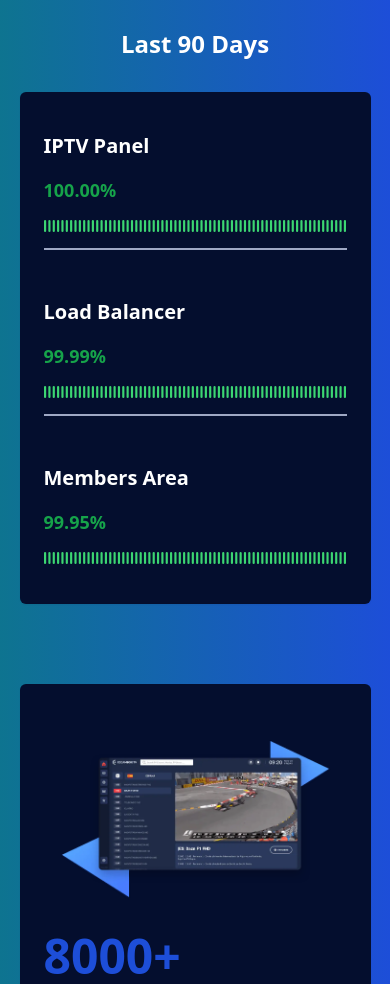
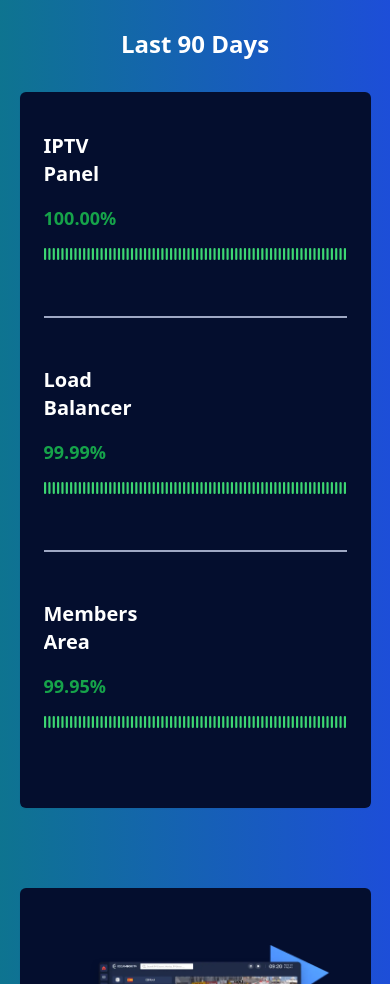
Before and after one commit to umair-asad-bhatti/REACT-responsive-frontend-project, a React (Create React App) app: page / in a window 390 px wide. Shown: the part 2244-3228 px from the top of the page. Built offline with nearby package versions, Linux system fonts and the light colour scheme.

Commit message:
fixed fotter

```diff
--- a/src/Components/ProgressBar.jsx
+++ b/src/Components/ProgressBar.jsx
@@ -1,19 +1,19 @@
 import React from 'react'
 import greenBar from '../assets/greenBar.svg'
+import './style.css'
 
 const ProgressBar = ({ mainHeading, perHeading, instruction }) => {
     return (
-        <div className='flex md:items-center items-start flex-wrap md:flex-row flex-col justify-between gap-4 overflow-hidden  py-4'>
-            <h1 className='dark:text-white text-blue-darkmdbg font-semibold text-xl'>{mainHeading}</h1>
+        <div className='wrapper flex md:items-center items-start  md:flex-row flex-col justify-between gap-4 overflow-hidden  py-4'>
+            <h1 className='dark:text-white w-[100px]  text-blue-darkmdbg font-semibold text-xl'>{mainHeading}</h1>
             <h1 className='text-green-600 font-bold text-lg'>{perHeading}</h1>
             <img src={greenBar} alt="" />
-            <div className=' md:block hidden w-6 h-6 rounded-full bg-green-800 p-1'>
+            <div className='blink w-6 h-6 rounded-full bg-green-800 p-1'>
                 <div className='bg-green-500 w-full h-full rounded-full animate-fade'>
-
 
                 </div>
             </div>
-            <h1 className='text-green-600 font-bold text-lg md:block hidden'>{instruction}</h1>
+            <h1 className='text-green-600 font-bold text-lg md:block hidden instruction'>{instruction}</h1>
         </div>
     )
 }
--- /dev/null
+++ b/src/Components/style.css
@@ -0,0 +1,22 @@
+@media only screen and (max-width:1080px) {
+
+    .blink,
+    .instruction {
+        opacity: 0;
+        display: hidden;
+        justify-content: space-between;
+        align-items: center;
+
+
+    }
+}
+
+@media only screen and (max-width:700px) {
+
+    .wrapper {
+        flex-direction: column;
+    }
+
+
+
+}
```
